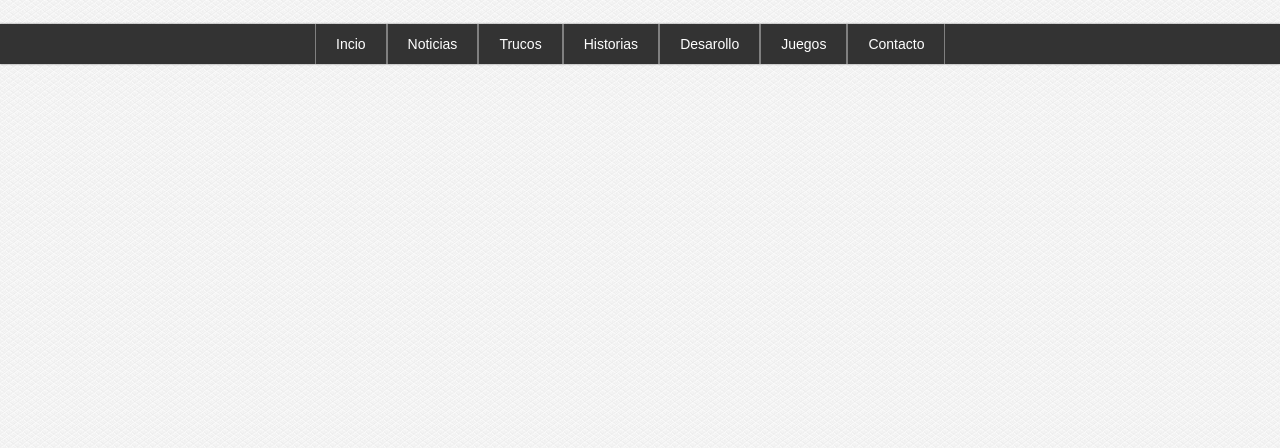
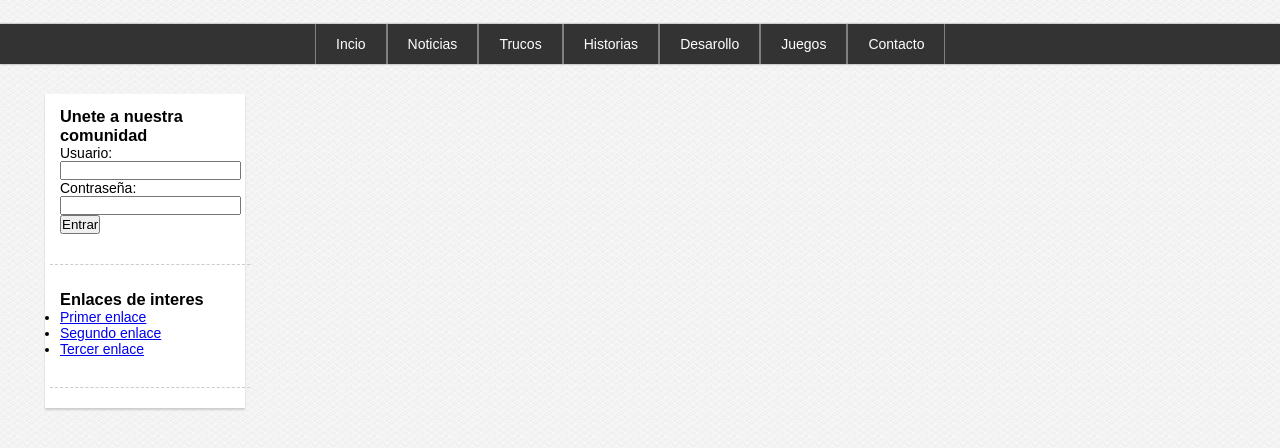
Before and after one commit to ARLEY09/PROYECTO-GAMER-NEWS, a plain HTML site: page index.html in a window 1280 px wide. Shown: the part 226-674 px from the top of the page. Drawn offline with Linux system fonts and the light colour scheme.

Commit message:
BARRA LATERAL 30% ESTRUCTURA Y MARCOS

```diff
--- a/css/styles.css
+++ b/css/styles.css
@@ -151,3 +151,45 @@ header h1 a{
 }
 
 /*--------------------------------------------------------*/
+
+
+
+
+/*--------------------CONTENIDO--------------------*/
+
+#content{
+    width: 1250px;
+    min-width: 1100px;
+    margin: 0px auto;
+}
+
+/*Barra Lateral*/
+
+#aside{
+ width: 200px;
+ float: left;
+ margin: 30px;
+ background-color: white;
+ border: 1px 2px 2px #cccccc;
+ box-shadow: 0px 2px 2px #cccccc;
+ font-family: sans-serif;
+}
+
+#aside .widget{
+    display: block;
+    width: 180px;
+    margin: 5px;
+    padding: 8px;
+    padding-left: 10px;
+    padding-right: 10px;
+    padding-bottom: 30px;
+    font-size: 14px;
+    border-bottom: 1px dashed #cccccc;
+}
+
+#aside .widget:last-child{
+    padding-top: 20px;
+    margin-bottom: 20px;
+}
+
+/*-------------------------------------------------*/
--- a/index.html
+++ b/index.html
@@ -3,10 +3,10 @@
 <html lang="es">
 
 <head>
-        <meta charset="utf-8"/>
+    <meta charset="utf-8" />
     <title>GAMER NEWS</title>
-        <link rel="icon" type="image/x-icon" href="img/logo-game.png"/>
-        <link rel="stylesheet" type="text/css" href="css/styles.css"/>
+    <link rel="icon" type="image/x-icon" href="img/logo-game.png" />
+    <link rel="stylesheet" type="text/css" href="css/styles.css" />
 </head>
 
 <body>
@@ -25,7 +25,7 @@
     <!-- Fin Cabecera -->
 
 
-        <!-- Incio Menú -->
+    <!-- Incio Barra Navengación -->
 
     <nav id="nav">
         <ul>
@@ -54,7 +54,7 @@
                         <a href="index.html">XBOX</a>
                     </li>
                     <li>
-                            <a href="index.html">PS4</a>
+                        <a href="index.html">PLAY STATION</a>
                     </li>
                 </ul>
             </li>
@@ -63,7 +63,49 @@
             </li>
         </ul>
     </nav>
-        <!-- Fin Menú -->
+    <!-- Fin Barrra Navegación -->
+
+
+
+    <!--Inicio Contenido Central-->
+
+    <div id="content">
+
+        <!--Inicio Barra Lateral-->
+        <aside id="aside">
+            <div id="login" class="widget">
+                <h3>Unete a nuestra comunidad</h3>
+                <form>
+                    <label>Usuario: </label>
+                    <input type="text"/>
+
+                    <label>Contraseña: </label>
+                    <input type="passaeord" />
+
+                    <input type="submit" value="Entrar" />
+                </form>
+            </div>
+
+            <div class="widget">
+                <h3>Enlaces de interes</h3>
+                <ul>
+                    <li>
+                        <a href="#">Primer enlace</a>
+                    </li>
+                    <li>
+                        <a href="#">Segundo enlace</a>
+                    </li>
+                    <li>
+                        <a href="#">Tercer enlace</a>
+                    </li>
+                </ul>
+            </div>
+        </aside>
+        <!--Fin Barra Lateral-->
+
+    </div>
+
+    <!--Fin Contenido Central-->
 
 </body>
 
```
Lines whose indentation alone changed are shown as unchanged.
